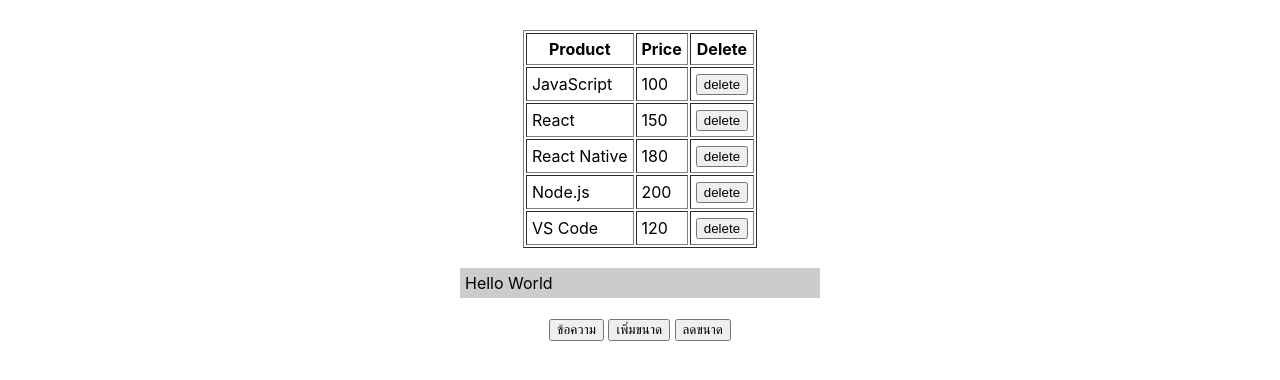
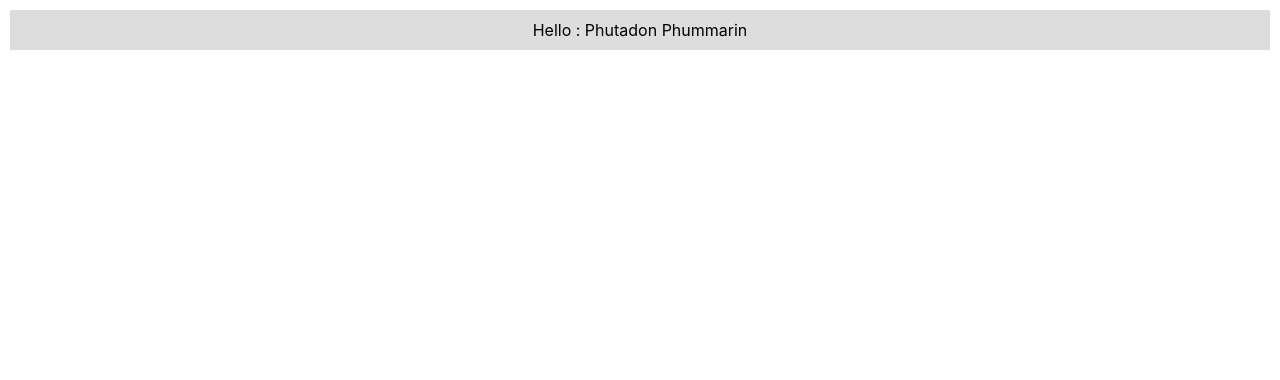
Before and after one commit to phutadonza/app1, a React (Create React App) app: page / in a window 1280 px wide. Shown: the top 380 px of the page. Built offline with nearby package versions, Linux system fonts and the light colour scheme.

Commit message:
Create context-content
Create context-content

```diff
--- a/src/App.js
+++ b/src/App.js
@@ -1,14 +1,12 @@
 import React from 'react'
-import RefsFunc from './refs-func';
-import RefsArray from './refs-array';
-import MessageBox from './state-func';
+import { userContext } from './context';
+import Content from './context-content';
 
 function App() {
   return (
-    <>
-      <RefsArray/>
-      <MessageBox/>
-    </>
+    <userContext.Provider value={'Phutadon Phummarin'}>
+      <Content/>
+    </userContext.Provider>
   )
 }
 
--- /dev/null
+++ b/src/context-content.js
@@ -0,0 +1,19 @@
+import React from 'react'
+import {userContext} from './context'
+
+export default function Content(){
+    let user = React.useContext(userContext)
+
+    const contentStyle = {
+        backgroundColor:'#ddd',
+        textAlign:'center',
+        margin: 10,
+        padding: 10
+    }
+
+    return(
+        <div style={contentStyle}>
+            Hello : {user}
+        </div>
+    )
+}
--- /dev/null
+++ b/src/context.js
@@ -0,0 +1,3 @@
+import {createContext} from 'react'
+
+export const userContext = createContext()
```
